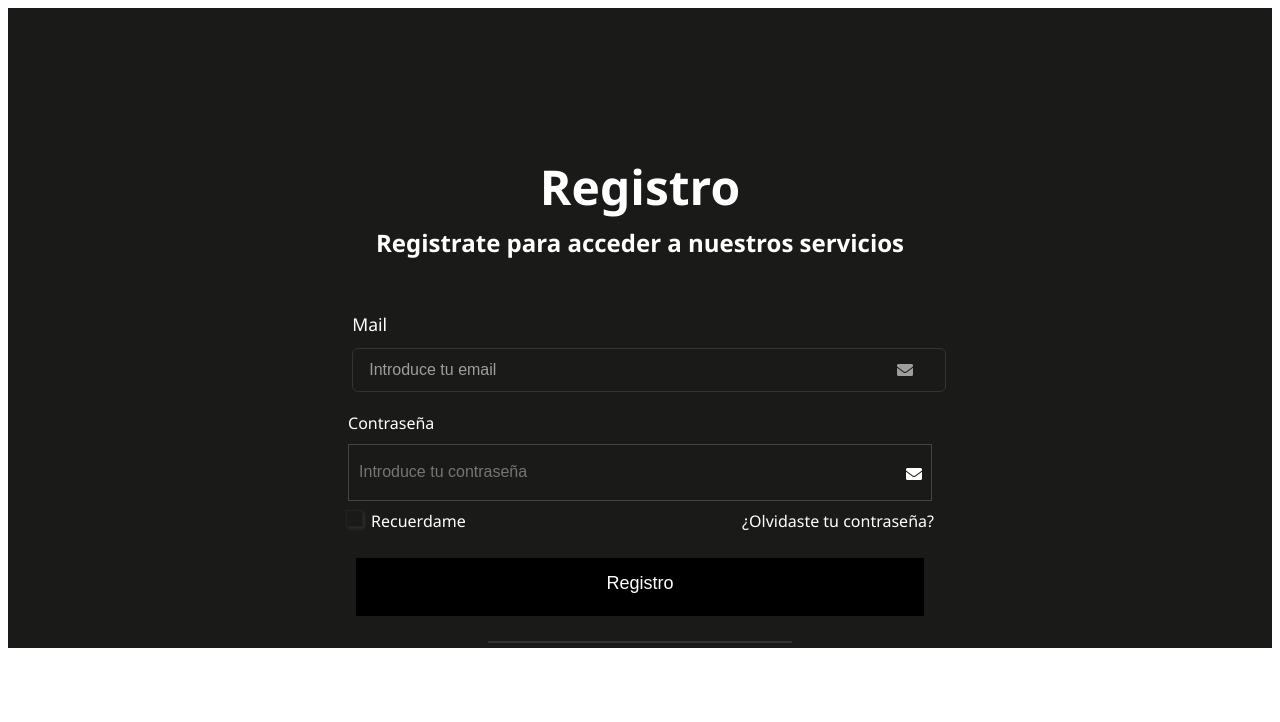
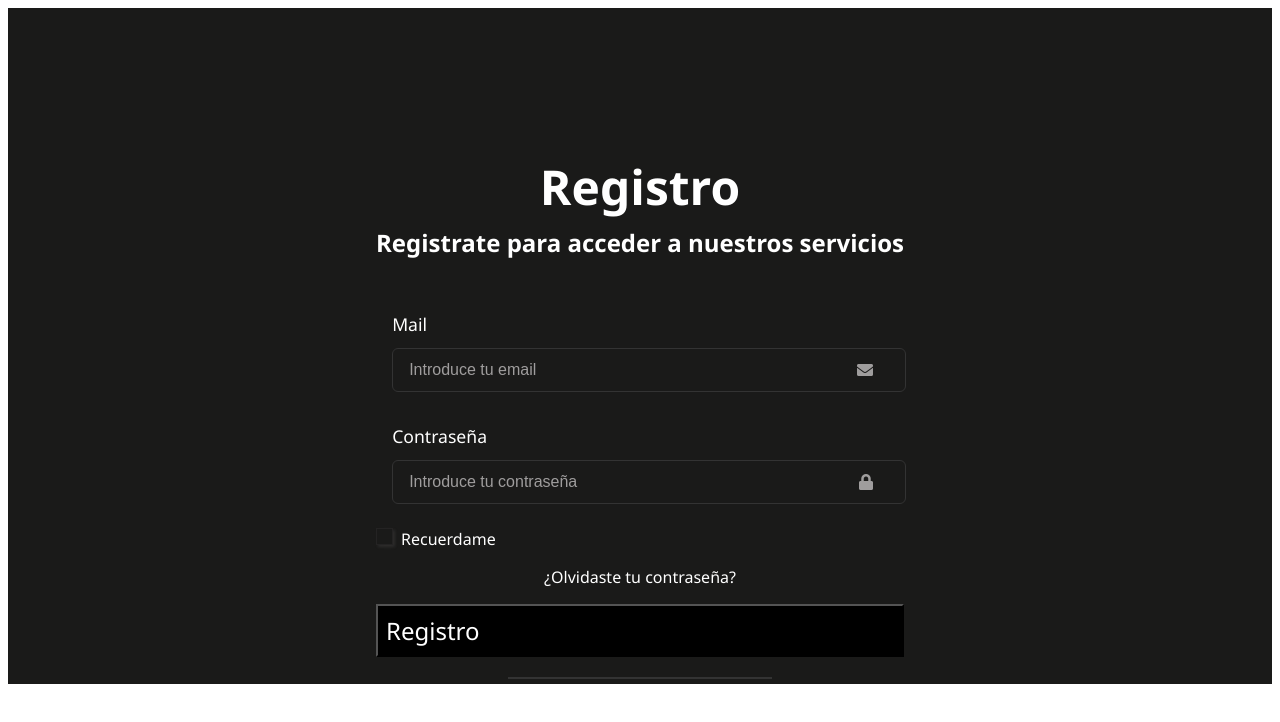
Before and after one commit to CopernicoDev/PYMES_WEB_Frontend_Angular, an Angular app: page /sign-up in a window 1280 px wide. Shown: the top 722 px of the page. Built offline with nearby package versions, Linux system fonts and the light colour scheme.

Commit message:
Modificando y organizando el apartado de contraseña como en el apartado mail

```diff
--- a/src/app/sign-up/sign-up.css
+++ b/src/app/sign-up/sign-up.css
@@ -42,6 +42,7 @@ body{
     border: 1px solid rgba(255,255,255,0.04);*/
     position: relative;     /* para iconos absolutos si hace falta */
     text-align: left;
+    margin-bottom: 1rem;
 }
 
 /* forma recomendada */
@@ -107,69 +108,96 @@ body{
 /* Evitar altura fija */
 .Apartado-email { height: auto; }
 
-.Apartado-contraseña {
-    border: 2px solid #1a1a19;
-    padding: 10px;
-    display: inline-block;
-    width: auto;
-    height: 2cm;
-    /*background-color: cadetblue;*/
+
+
+/*///////////////////*/
+
+/* Apartado-contraseña: estilo modular y accesible */
+.Apartado-contraseña{
+    display: flex;
+    flex-direction: column;
+    gap: 0.5rem;
+    width: 100%;
+    max-width: 40rem;       /* evita unidades fijas (cm) */
+    padding: 0.5rem;
+    padding-left: 0.01rem;
+    /*background: #2a2a2a;    /* panel neutro, evita colores llamativos por defecto */
+    /*border-radius: 8px;
+    border: 1px solid rgba(255,255,255,0.04);*/
+    position: relative;     /* para iconos absolutos si hace falta */
     text-align: left;
-    display: flex;
-    flex-direction: column; /* Places the anchor tags above the input forms */
-    justify-content: flex-start; /* Aligns items vertically to the top */
-    align-items: flex-start; /* Aligns items horizontally to the left */
-    position: relative;
+    margin-bottom: 1rem;
 }
 
-.Apartado-contraseña form input{
-    background-color: #1a1a19;
-    border: none;
-    border-style: solid;
-    border-color: #464542;
-    border-width: 1px;
-    padding: 5px;
-    padding-left: 10px;
-    height: 45px;
-    width: 15cm;
-    font-size: medium;
-    outline: none;  /*Removes the default outline when focused*/
-    margin-top: 10px;
+/* forma recomendada */
+.Apartado-contraseña form {
+    box-sizing: border-box;   /* incluye padding en el ancho */
+    width: 100%;              /* ocupa todo el ancho del contenedor */
+    max-width: 42rem;         /* límite visual (ej. 42rem ≈ 672px) */
+    margin: 0 auto;           /* centra si hay espacio extra */
+    padding: 0 1rem;          /* espacio interior sensible */
 }
 
-.Apartado-contraseña form {
-    position: relative;
+.Apartado-contraseña label{
+    font-size: 1.1rem;
+    margin-bottom: 0.75rem;
+    display: block;
 }
 
-
-.Apartado-contraseña form i {
-    position: absolute;
-    top: 60%;
-    right: 10px; /* ajusta este valor según tus necesidades */
-    transform: translateY(-50%);
+/* Inputs: usar unidades relativas y estilos consistentes */
+.Apartado-contraseña input[type="password"] {
+    width: 100%;
+    padding: 0.75rem 1rem;
+    background: #1a1a19;
+    color: #fff;
+    border: 1px solid #333;
+    border-radius: 6px;
+    font-size: 1rem;
+    outline: none;
+    transition: box-shadow .12s ease, border-color .12s ease;
 }
 
+/* Placeholder y color del texto */
+.Apartado-contraseña input::placeholder {
+  color: #9f9d9d;
+}
+
+/* Focus visible y accesible */
+.Apartado-contraseña input:focus {
+  border-color: #969592;
+  box-shadow: 0 0 0 4px rgba(150,149,146,0.08);
+}
+
+/* Icono dentro del input (si usas <i> o svg) */
+.Apartado-contraseña .input-icon {
+  position: absolute;
+  right: 1rem;
+  top: 50%;
+  transform: translateY(-50%);
+  color: #9f9d9d;
+  pointer-events: none;
+}
+
+.Apartado-contraseña .input-wrap { position: relative; }
+.Apartado-contraseña .input-wrap .input-icon {
+  position: absolute;
+  right: 0.95rem;
+  top: 50%;
+  transform: translateY(-50%);
+  color: #9f9d9d;
+  pointer-events: none;
+}
+.Apartado-contraseña .input-wrap input { padding-right: 0rem; }
+
+/* Evitar altura fija */
+.Apartado-contraseña { height: auto; }
 
 
-input[type="email"] {
-    color: #9f9d9d; /* Cambia el color del texto introducido en una casilla de entrada de correo electrónico */
-}
+/*///////////////////*/
 
-input[type="password"] {
-    color: #9f9d9d;
-}
+/* Finalización-registro: estilo modular y accesible */
+.Finalización-registro {
 
-.Finalización-registro {
-    display: flex;
-    justify-content: space-between;
-    padding: 5px;
-    padding-left: 10px;
-    padding-right: 10px;
-    width: auto;
-    height: auto;
-    /*background-color: #464542;*/
-    position: relative;
-    bottom: 10px;
 }
 
 .checkbox-container {
@@ -213,20 +241,24 @@ input[type="checkbox"]:checked + label:before {
 
 
 .boton-registro{
-    margin: auto;
+    display: flex;
+    flex-direction: column;
+    width: 100%;
+    max-width: 40rem;
+    padding: 0.5rem;
     background-color: black;
-    border: none;
     color: #fff;
-    padding: 10px;
-    width: 14.5cm;
-    height: 1cm;
-    display: block;
-    text-align: center;
-    justify-content: center;
-    font-size: large;
-    position: relative;
-    bottom: 5px;
+    font-size: x-large;
+    font-family: inherit !important;
+
+
 }
+
+
+
+
+
+
 
 hr {
     border: none;
--- a/src/app/sign-up/sign-up.html
+++ b/src/app/sign-up/sign-up.html
@@ -20,11 +20,13 @@
             </form>
         </div>
         <div class="Apartado-contraseña">
-        <a>Contraseña</a>
-        <form action="/registro" method="post">
-            <i class="fas fa-envelope input-icon" aria-hidden="true"></i>
-            <input type="password" id="contrasena" name="contrasena" placeholder="Introduce tu contraseña" required>
-        </form>
+            <form action="/registro" method="post" class="Registro-contrasena">
+                <label for="contrasena">Contraseña</label>
+                <div class="input-wrap">
+                    <input id="contrasena" type="password" name="contrasena" placeholder="Introduce tu contraseña" required>
+                    <i class="fas fa-lock input-icon" aria-hidden="true"></i>
+                </div>
+            </form>
         </div>
         <div class="Finalización-registro">
             <div class="checkbox-container">
@@ -33,7 +35,7 @@
             </div>
             <p>¿Olvidaste tu contraseña?</p>
         </div>
-        <div class="boton-registro">
+        <div class="boton-registro-wrap">
             <button type="submit" class="boton-registro">Registro</button>
         </div>
         <hr>
```
